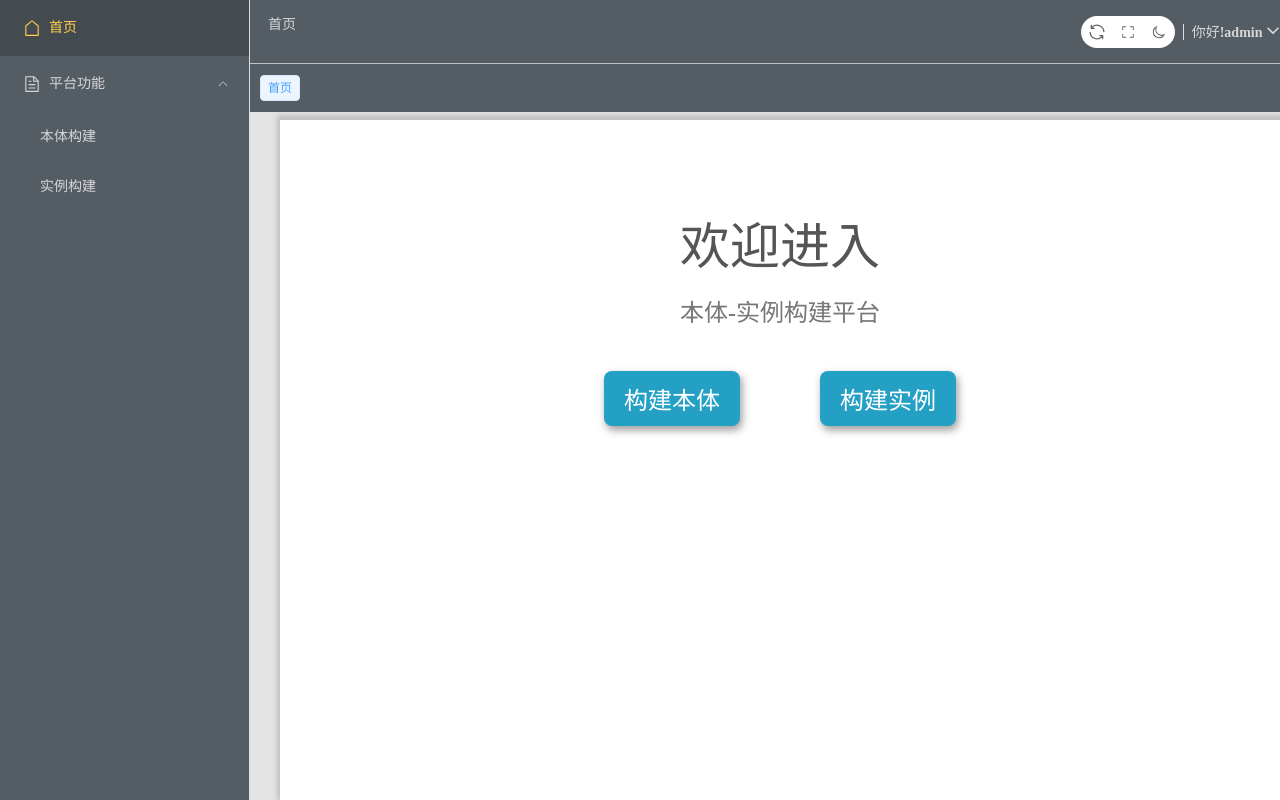
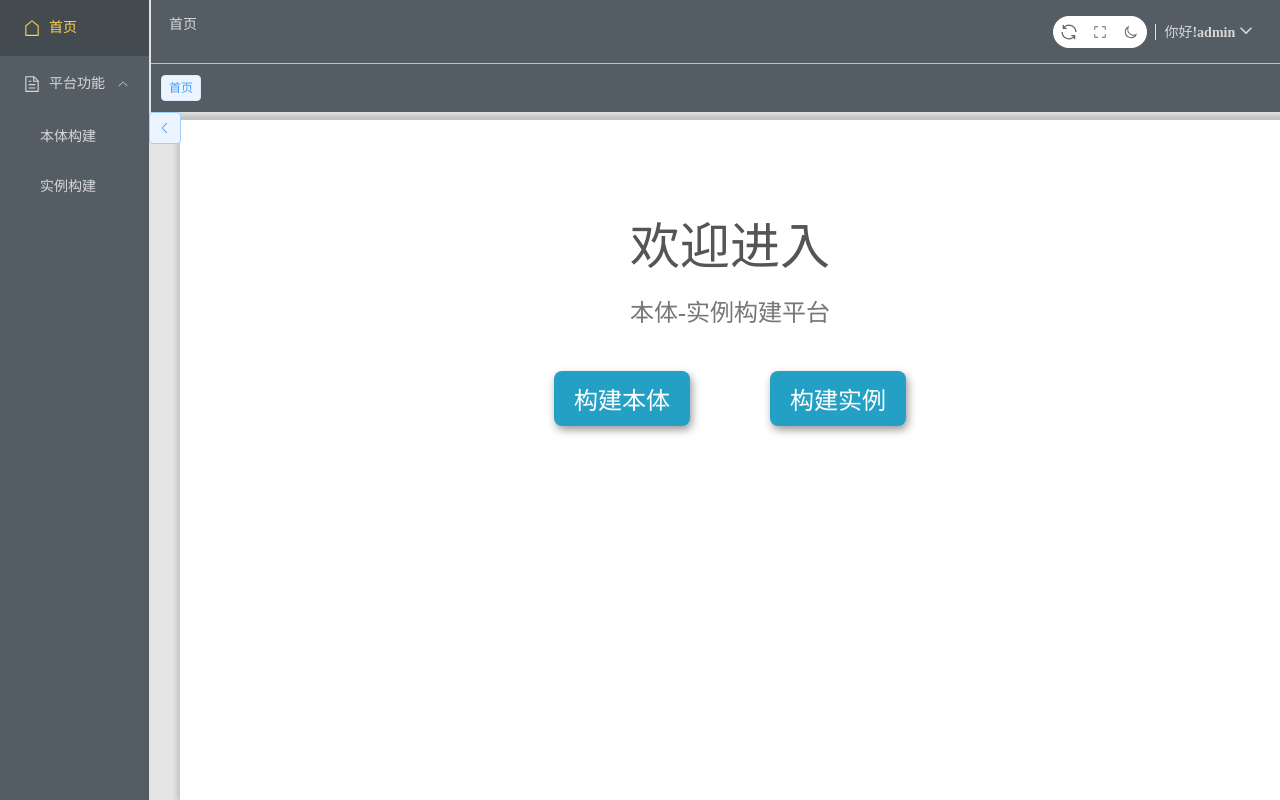
Before and after one commit to Junescara/OntologyTest, a Vue app: page /index in a window 1280 px wide. Built offline with nearby package versions, Linux system fonts and the light colour scheme.

Commit message:
增添侧边栏折叠

```diff
--- a/src/Layout/SideBar.vue
+++ b/src/Layout/SideBar.vue
@@ -2,6 +2,7 @@
   <el-menu
     :default-active="route.fullPath"
     class="el-menu-vertical-demo"
+    :collapse="isCollapse"
     :active-text-color="themeColors.data.activeText"
     :text-color="themeColors.data.text"
     :background-color="themeColors.data.backgroundColor"
@@ -30,12 +31,20 @@
         >{{ subItem.meta.title }}</el-menu-item
       >
     </el-sub-menu>
+    <!-- 菜单伸缩按钮 -->
+    <el-button
+      type="primary"
+      :icon="buttonIcon"
+      plain
+      class="collapse"
+      @click="isCollapse = !isCollapse"
+    />
   </el-menu>
 </template>
 
 <script setup>
 import { House, Document } from "@element-plus/icons-vue";
-import { ref, watch, reactive } from "vue";
+import { ref, watch, reactive, computed } from "vue";
 import { useRoute } from "vue-router";
 import { routes } from "@/router"; //菜单
 import { usethemeStore } from "@/store/module/theme.js";
@@ -43,6 +52,10 @@ import { usethemeStore } from "@/store/module/theme.js";
 let activePath = ref("/index");
 const route = useRoute();
 const themeStore = usethemeStore();
+let isCollapse = ref(false);
+let buttonIcon = computed(() => {
+  return isCollapse.value ? "ArrowRight" : "ArrowLeft";
+});
 
 let themeColors = reactive({
   data: themeStore.dark ? themeStore.darkColor : themeStore.brightColor,
@@ -65,8 +78,10 @@ watch(
 );
 </script>
 
-<style scoped>
+<style scoped lang="less">
+@button-width: 32px;
 .el-menu-vertical-demo:not(.el-menu--collapse) {
+  position: relative;
   /* width: 200px; */
   min-height: 400px;
   height: 100vh;
@@ -74,5 +89,12 @@ watch(
 
 .el-menu {
   height: 100vh;
+  transition: all 0.25s;
+}
+.collapse {
+  position: absolute;
+  width: @button-width;
+  right: -(@button-width);
+  top: 14vh;
 }
 </style>
--- a/src/Layout/index.vue
+++ b/src/Layout/index.vue
@@ -1,6 +1,6 @@
 <template>
   <el-container class="layout-container-demo">
-    <el-aside width="250px">
+    <el-aside width="auto">
       <SideBar />
     </el-aside>
 
@@ -26,8 +26,16 @@ import SideBar from "./SideBar.vue";
   padding: 0;
   width: 100%;
   margin-bottom: 30px;
+  margin-left: 1px;
 }
-
+.el-aside {
+  transition: width 0.25s;
+  -webkit-transition: width 0.25s;
+  -moz-transition: width 0.25s;
+  -webkit-transition: width 0.25s;
+  -o-transition: width 0.25s;
+  overflow: visible;
+}
 .el-main {
   height: 100px;
   margin: 30px 0 0 30px;
--- a/src/components/Navbar/Personal.vue
+++ b/src/components/Navbar/Personal.vue
@@ -90,6 +90,7 @@ const toggleTheme = () => {
 .ve_personal {
   display: flex;
   height: 100%;
+  padding-right: 5%;
   justify-content: end;
   align-items: center;
   text-align: right;
--- a/src/components/Navbar/RouteTags.vue
+++ b/src/components/Navbar/RouteTags.vue
@@ -6,6 +6,7 @@
         :key="index"
         closable
         size="small"
+        :effect="tag.path === route.path ? 'dark' : ''"
         :disable-transitions="false"
         @close="handleClose(index)"
         @click="router.push(tag.path)"
```
